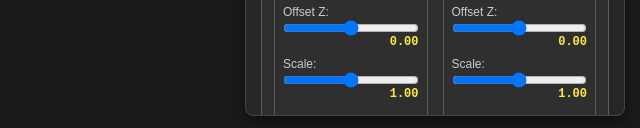
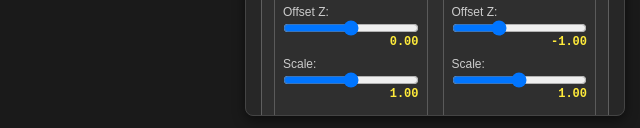
Before and after one commit to websimapi/websim-full-body-tracking-with-face-hand-details-3, a plain HTML site: page index.html in a window 1280 px wide. Shown: the part 669-797 px from the top of the page, 640-1280 px from the left. Drawn offline with nearby package versions, Linux system fonts and the light colour scheme.

Commit message:
v16: We need more refined controls; also set the threshold nuumbers for offset Z for body to allow for passed -1 and set default to -1 for body overall offset Z

```diff
--- a/debugControls.js
+++ b/debugControls.js
@@ -130,7 +130,7 @@ let debugGlobalScale = 1.0;
 
 let debugLocalOffsets = {
     face: new THREE.Vector3(0, 0, 0),
-    body: new THREE.Vector3(0, -1.0, 0),
+    body: new THREE.Vector3(0, -1.0, -1.0),
     leftHand: new THREE.Vector3(0, 0, 0),
     rightHand: new THREE.Vector3(0, 0, 0),
 };
--- a/index.html
+++ b/index.html
@@ -128,8 +128,8 @@
                             </div>
                             <div class="control-item">
                                 <label for="body-offset-z">Offset Z:</label>
-                                <input type="range" id="body-offset-z" min="-1" max="1" step="0.02" value="0">
-                                <span id="body-offset-z-value">0.00</span>
+                                <input type="range" id="body-offset-z" min="-2" max="1" step="0.02" value="-1.0">
+                                <span id="body-offset-z-value">-1.00</span>
                             </div>
                              <div class="control-item">
                                 <label for="body-scale">Scale:</label>
```
